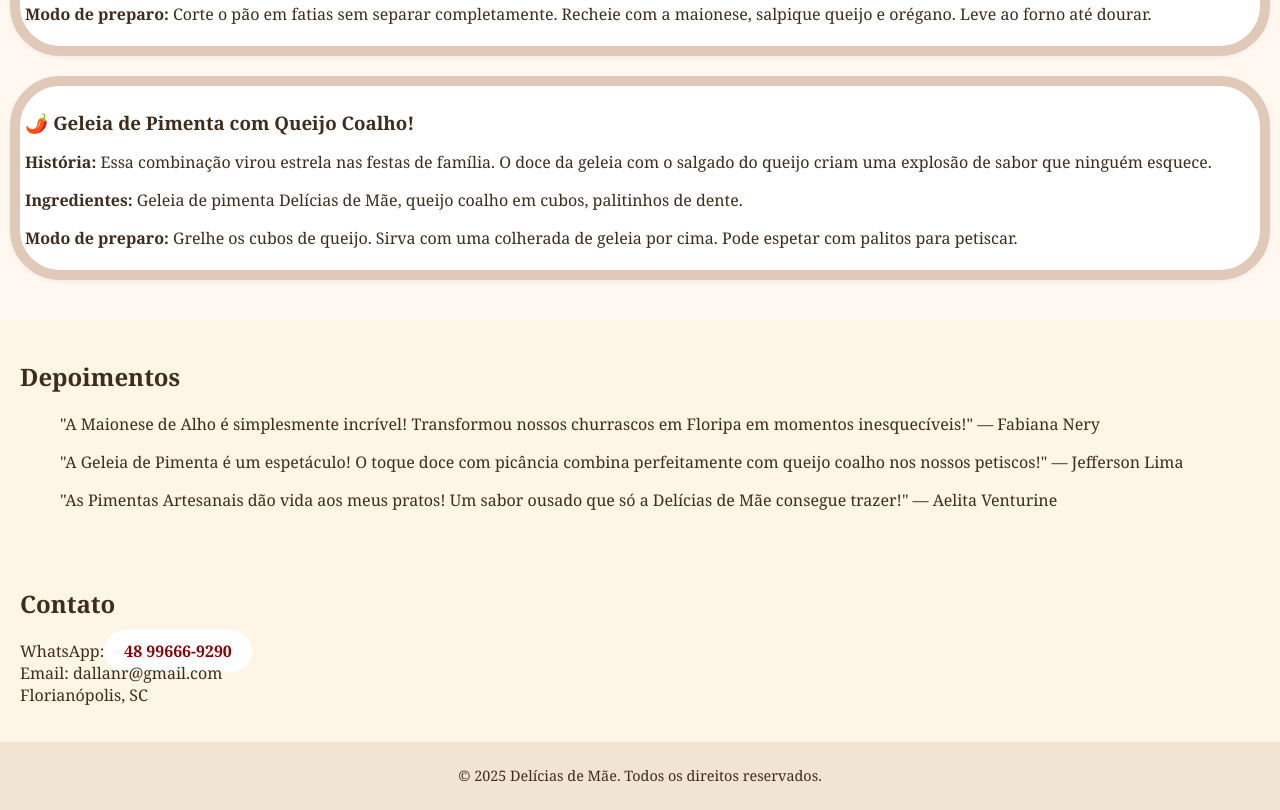
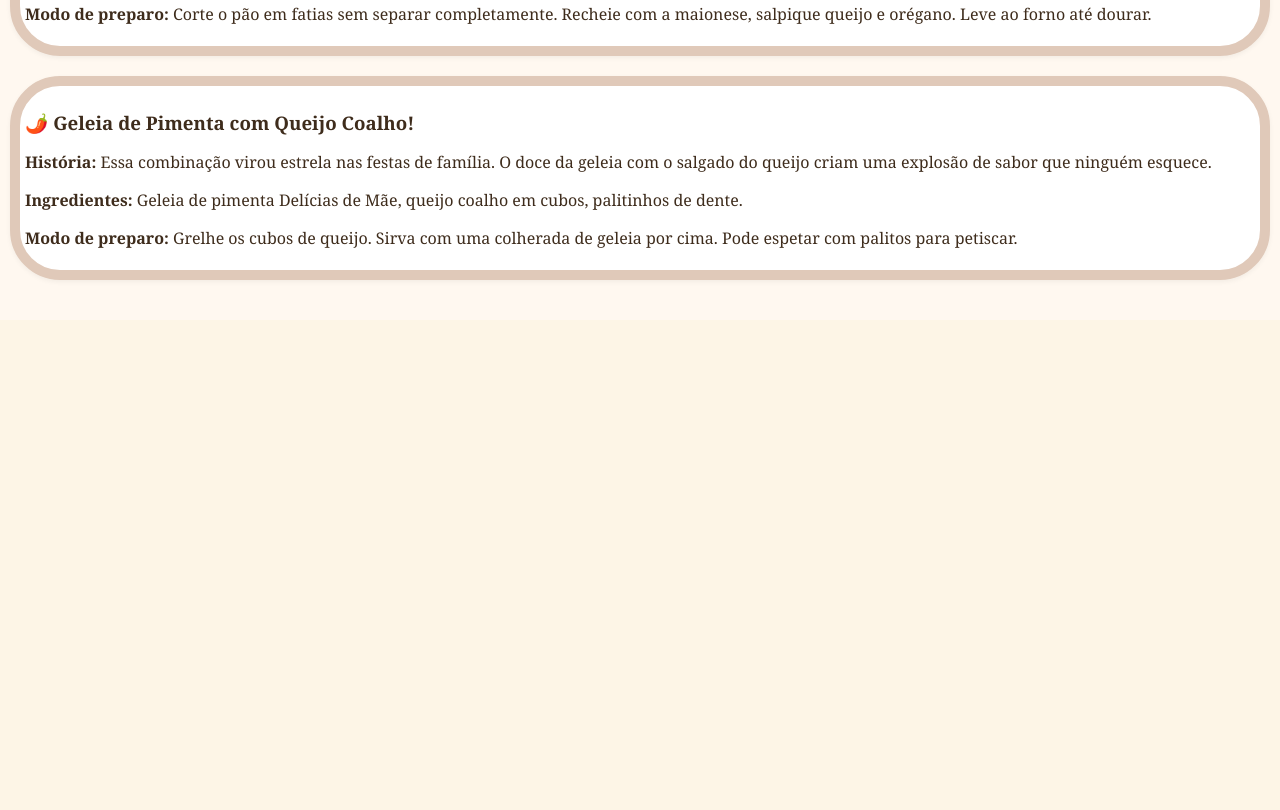
Before and after one commit to Dallan99/SITE-DELICIAS-DE-MAE, a plain HTML site: page index.html in a window 1280 px wide. Shown: the part 1470-2280 px from the top of the page. After the commit the page ends 1790 px from the top, so only its background shows below. Drawn offline with Linux system fonts and the light colour scheme.

Commit message:
modify index

```diff
--- a/index.html
+++ b/index.html
@@ -84,25 +84,3 @@
       <p><strong>História:</strong> Essa combinação virou estrela nas festas de família. O doce da geleia com o salgado do queijo criam uma explosão de sabor que ninguém esquece.</p>
       <p><strong>Ingredientes:</strong> Geleia de pimenta Delícias de Mãe, queijo coalho em cubos, palitinhos de dente.</p>
       <p><strong>Modo de preparo:</strong> Grelhe os cubos de queijo. Sirva com uma colherada de geleia por cima. Pode espetar com palitos para petiscar.</p>
-    </div>
-  </section>
-
-  <section id="depoimentos">
-    <h2>Depoimentos</h2>
-    <blockquote>"A Maionese de Alho é simplesmente incrível! Transformou nossos churrascos em Floripa em momentos inesquecíveis!" — Fabiana Nery</blockquote>
-    <blockquote>"A Geleia de Pimenta é um espetáculo! O toque doce com picância combina perfeitamente com queijo coalho nos nossos petiscos!" — Jefferson Lima</blockquote>
-    <blockquote>"As Pimentas Artesanais dão vida aos meus pratos! Um sabor ousado que só a Delícias de Mãe consegue trazer!" — Aelita Venturine</blockquote>
-  </section>
-
-  <section id="contato">
-    <h2>Contato</h2>
-    <p>WhatsApp:<a href="https://wa.me/+5548996669290?text=Quero%20fazer%20um%20pedido!" target="_blank" class="btn">48 99666-9290</a><br>
-       Email: dallanr@gmail.com<br>
-       Florianópolis, SC</p>
-  </section>
-
-  <footer>
-    <p>© 2025 Delícias de Mãe. Todos os direitos reservados.</p>
-  </footer>
-</body>
-</html>
```
